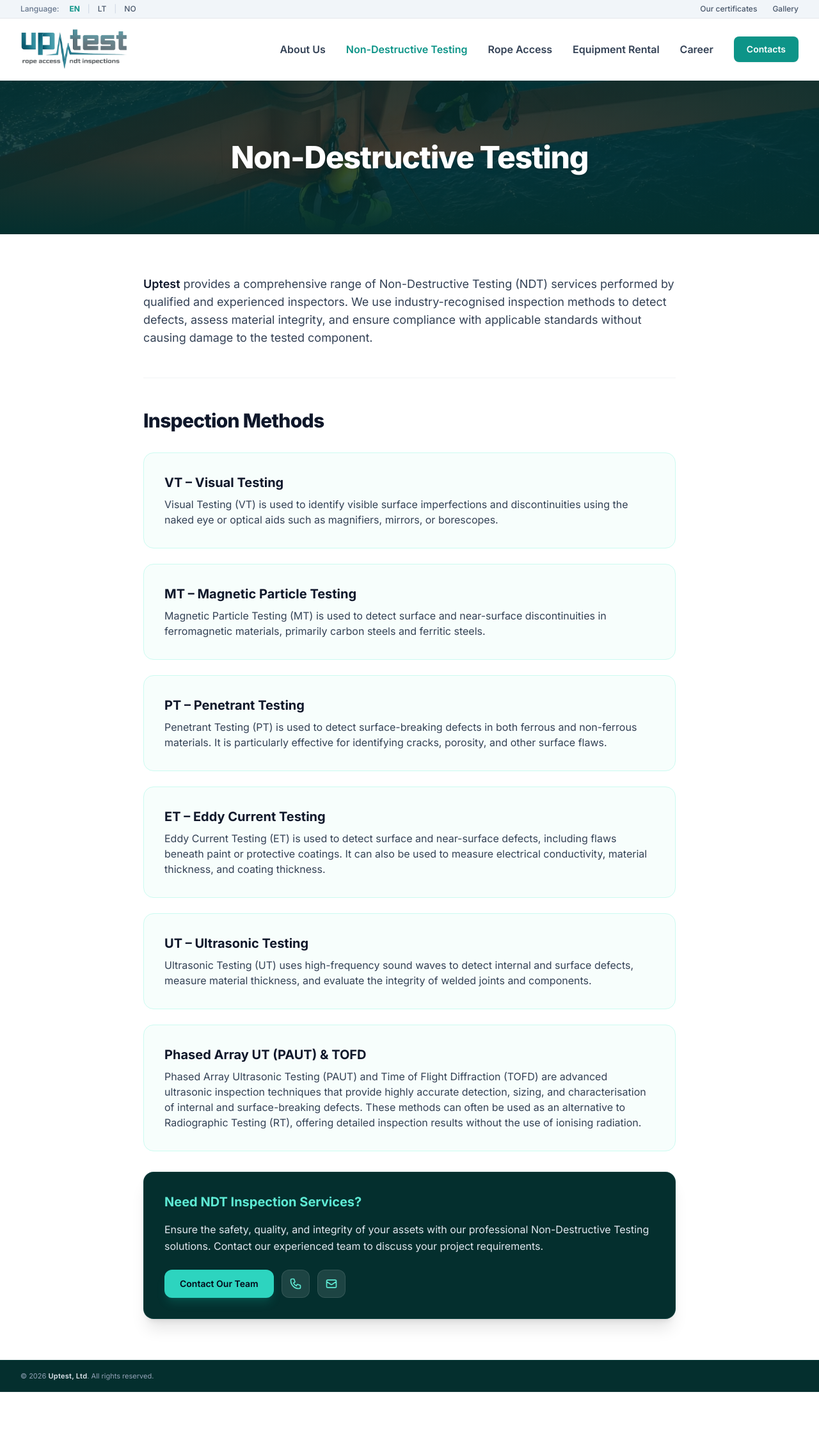
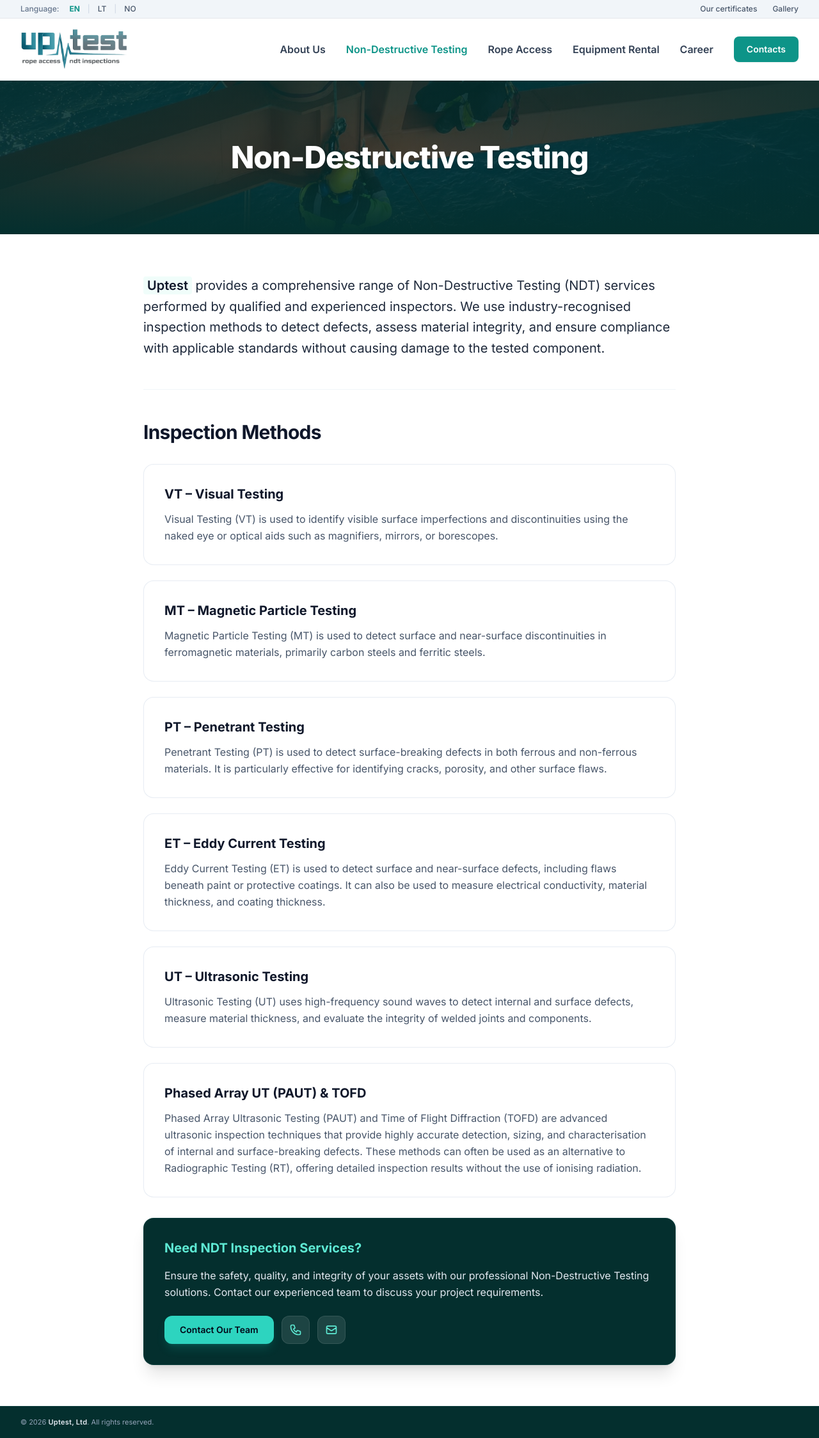
Before and after one commit to mruslys/uptest.no, a Jekyll site: the page built from non-destructive-testing/index.html, in a window 1280 px wide. Shown: the whole page at 64% size. Built offline with Jekyll 4.4.1, drawn with Linux system fonts in a browser that asks for light colours; nearby versions of some CDN libraries; before the commit the page ends 2175 px from its top, so only the background shows below that.

Commit message:
Update index.html

```diff
--- a/non-destructive-testing/index.html
+++ b/non-destructive-testing/index.html
@@ -8,64 +8,64 @@ header_image: "images/uptest-neardomoji-kontrole-6.jpg"
 
 <!-- Įvadas -->
 <div class="space-y-4">
-    <p class="text-lg font-normal text-slate-700">
-        <strong class="text-slate-900 font-semibold">Uptest</strong> provides a comprehensive range of Non-Destructive Testing (NDT) services performed by qualified and experienced inspectors. We use industry-recognised inspection methods to detect defects, assess material integrity, and ensure compliance with applicable standards without causing damage to the tested component.
+    <p class="text-xl font-normal text-slate-800 leading-relaxed">
+        <strong class="text-slate-900 font-semibold bg-brand-50 px-1.5 py-0.5 rounded text-brand-800">Uptest</strong> provides a comprehensive range of Non-Destructive Testing (NDT) services performed by qualified and experienced inspectors. We use industry-recognised inspection methods to detect defects, assess material integrity, and ensure compliance with applicable standards without causing damage to the tested component.
     </p>
 </div>
 
-<hr class="border-gray-100 my-8">
+<hr class="border-slate-100 my-8">
 
 <!-- Inspekcijos Metodai -->
 <div class="space-y-8">
-    <h2 class="text-2xl sm:text-3xl font-extrabold text-slate-900 tracking-tight">
+    <h2 class="text-2xl sm:text-3xl font-bold text-slate-900 tracking-tight">
         Inspection Methods
     </h2>
 
     <div class="grid gap-6">
         <!-- VT -->
-        <div class="bg-brand-50/50 rounded-2xl p-6 sm:p-8 border border-brand-100 space-y-2">
-            <h3 class="text-xl font-bold text-slate-900">VT – Visual Testing</h3>
-            <p class="text-base text-slate-700">
+        <div class="bg-white rounded-2xl p-6 sm:p-8 border border-slate-200/80 hover:border-brand-500 hover:shadow-lg transition-all duration-300 space-y-3 group">
+            <h3 class="text-xl font-bold text-slate-900 group-hover:text-brand-600 transition-colors">VT – Visual Testing</h3>
+            <p class="text-base text-slate-600 leading-relaxed">
                 Visual Testing (VT) is used to identify visible surface imperfections and discontinuities using the naked eye or optical aids such as magnifiers, mirrors, or borescopes.
             </p>
         </div>
 
         <!-- MT -->
-        <div class="bg-brand-50/50 rounded-2xl p-6 sm:p-8 border border-brand-100 space-y-2">
-            <h3 class="text-xl font-bold text-slate-900">MT – Magnetic Particle Testing</h3>
-            <p class="text-base text-slate-700">
+        <div class="bg-white rounded-2xl p-6 sm:p-8 border border-slate-200/80 hover:border-brand-500 hover:shadow-lg transition-all duration-300 space-y-3 group">
+            <h3 class="text-xl font-bold text-slate-900 group-hover:text-brand-600 transition-colors">MT – Magnetic Particle Testing</h3>
+            <p class="text-base text-slate-600 leading-relaxed">
                 Magnetic Particle Testing (MT) is used to detect surface and near-surface discontinuities in ferromagnetic materials, primarily carbon steels and ferritic steels.
             </p>
         </div>
 
         <!-- PT -->
-        <div class="bg-brand-50/50 rounded-2xl p-6 sm:p-8 border border-brand-100 space-y-2">
-            <h3 class="text-xl font-bold text-slate-900">PT – Penetrant Testing</h3>
-            <p class="text-base text-slate-700">
+        <div class="bg-white rounded-2xl p-6 sm:p-8 border border-slate-200/80 hover:border-brand-500 hover:shadow-lg transition-all duration-300 space-y-3 group">
+            <h3 class="text-xl font-bold text-slate-900 group-hover:text-brand-600 transition-colors">PT – Penetrant Testing</h3>
+            <p class="text-base text-slate-600 leading-relaxed">
                 Penetrant Testing (PT) is used to detect surface-breaking defects in both ferrous and non-ferrous materials. It is particularly effective for identifying cracks, porosity, and other surface flaws.
             </p>
         </div>
 
         <!-- ET -->
-        <div class="bg-brand-50/50 rounded-2xl p-6 sm:p-8 border border-brand-100 space-y-2">
-            <h3 class="text-xl font-bold text-slate-900">ET – Eddy Current Testing</h3>
-            <p class="text-base text-slate-700">
+        <div class="bg-white rounded-2xl p-6 sm:p-8 border border-slate-200/80 hover:border-brand-500 hover:shadow-lg transition-all duration-300 space-y-3 group">
+            <h3 class="text-xl font-bold text-slate-900 group-hover:text-brand-600 transition-colors">ET – Eddy Current Testing</h3>
+            <p class="text-base text-slate-600 leading-relaxed">
                 Eddy Current Testing (ET) is used to detect surface and near-surface defects, including flaws beneath paint or protective coatings. It can also be used to measure electrical conductivity, material thickness, and coating thickness.
             </p>
         </div>
 
         <!-- UT -->
-        <div class="bg-brand-50/50 rounded-2xl p-6 sm:p-8 border border-brand-100 space-y-2">
-            <h3 class="text-xl font-bold text-slate-900">UT – Ultrasonic Testing</h3>
-            <p class="text-base text-slate-700">
+        <div class="bg-white rounded-2xl p-6 sm:p-8 border border-slate-200/80 hover:border-brand-500 hover:shadow-lg transition-all duration-300 space-y-3 group">
+            <h3 class="text-xl font-bold text-slate-900 group-hover:text-brand-600 transition-colors">UT – Ultrasonic Testing</h3>
+            <p class="text-base text-slate-600 leading-relaxed">
                 Ultrasonic Testing (UT) uses high-frequency sound waves to detect internal and surface defects, measure material thickness, and evaluate the integrity of welded joints and components.
             </p>
         </div>
 
         <!-- PAUT & TOFD -->
-        <div class="bg-brand-50/50 rounded-2xl p-6 sm:p-8 border border-brand-100 space-y-2">
-            <h3 class="text-xl font-bold text-slate-900">Phased Array UT (PAUT) & TOFD</h3>
-            <p class="text-base text-slate-700">
+        <div class="bg-white rounded-2xl p-6 sm:p-8 border border-slate-200/80 hover:border-brand-500 hover:shadow-lg transition-all duration-300 space-y-3 group">
+            <h3 class="text-xl font-bold text-slate-900 group-hover:text-brand-600 transition-colors">Phased Array UT (PAUT) & TOFD</h3>
+            <p class="text-base text-slate-600 leading-relaxed">
                 Phased Array Ultrasonic Testing (PAUT) and Time of Flight Diffraction (TOFD) are advanced ultrasonic inspection techniques that provide highly accurate detection, sizing, and characterisation of internal and surface-breaking defects. These methods can often be used as an alternative to Radiographic Testing (RT), offering detailed inspection results without the use of ionising radiation.
             </p>
         </div>
```
